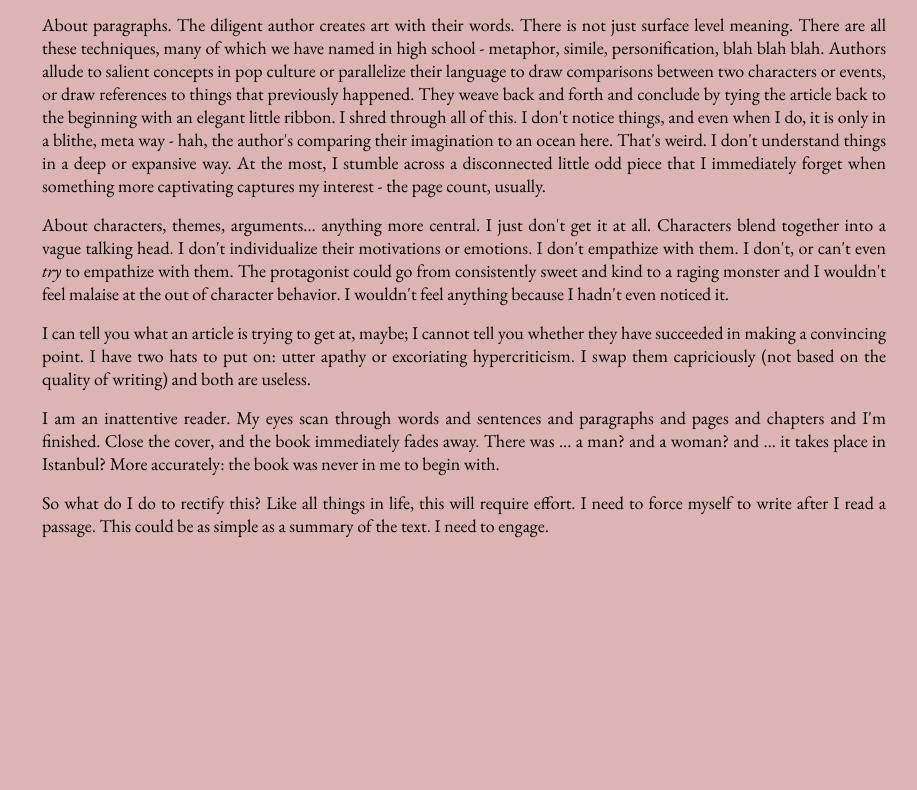
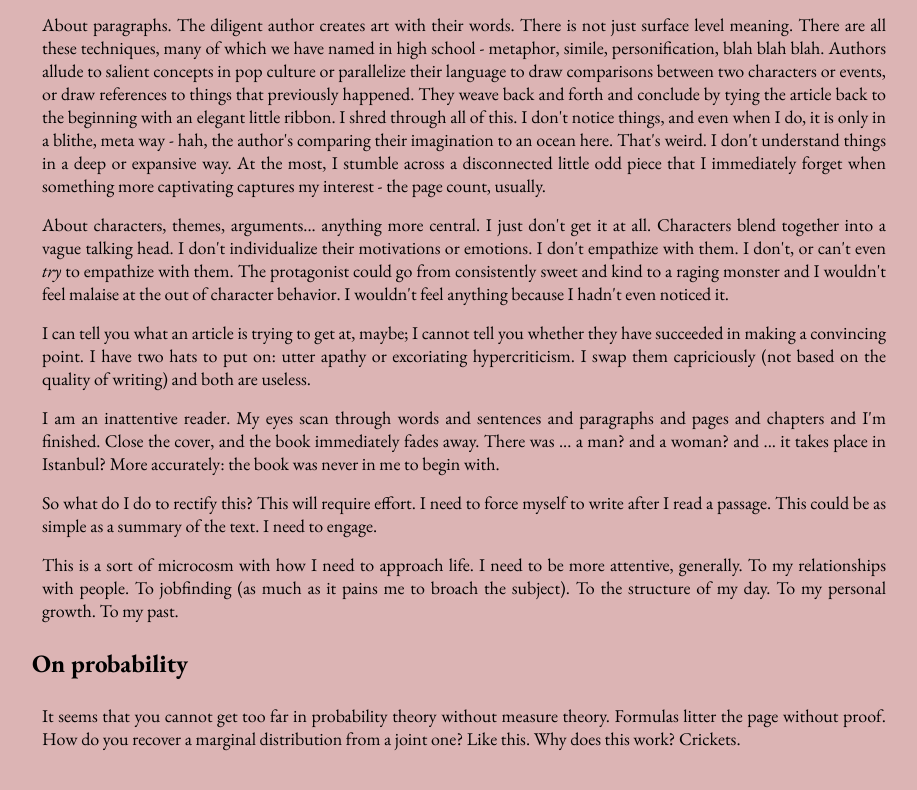
Before and after one commit to ai-no-uta/ai-no-uta.github.io, a plain HTML site: page journal.html in a window 1280 px wide. Shown: the part 5873-6663 px from the top of the page, without its empty margins (176-1093 px from the left). Before the commit the page ends 6456 px from the top, so only its background shows below. Drawn offline with Linux system fonts and the light colour scheme.

Commit message:
Added to journal. Wrote more on probability..

```diff
--- a/journal.html
+++ b/journal.html
@@ -174,7 +174,14 @@
 					I am an inattentive reader. My eyes scan through words and sentences and paragraphs and pages and chapters and I'm finished. Close the cover, and the book immediately fades away. There was ... a man? and a woman? and ... it takes place in Istanbul? More accurately: the book was never in me to begin with.
 				</p>
 				<p>
-					So what do I do to rectify this? Like all things in life, this will require effort. I need to force myself to write after I read a passage. This could be as simple as a summary of the text. I need to engage.
+					So what do I do to rectify this? This will require effort. I need to force myself to write after I read a passage. This could be as simple as a summary of the text. I need to engage.
+				</p>
+				<p>
+					This is a sort of microcosm with how I need to approach life. I need to be more attentive, generally. To my relationships with people. To jobfinding (as much as it pains me to broach the subject). To the structure of my day. To my personal growth. To my past.
+				</p>
+			<h3>On probability</h3>
+				<p>
+					It seems that you cannot get too far in probability theory without measure theory. Formulas litter the page without proof. How do you recover a marginal distribution from a joint one? Like this. Why does this work? Crickets.
 				</p>
 
 	</body>
```
